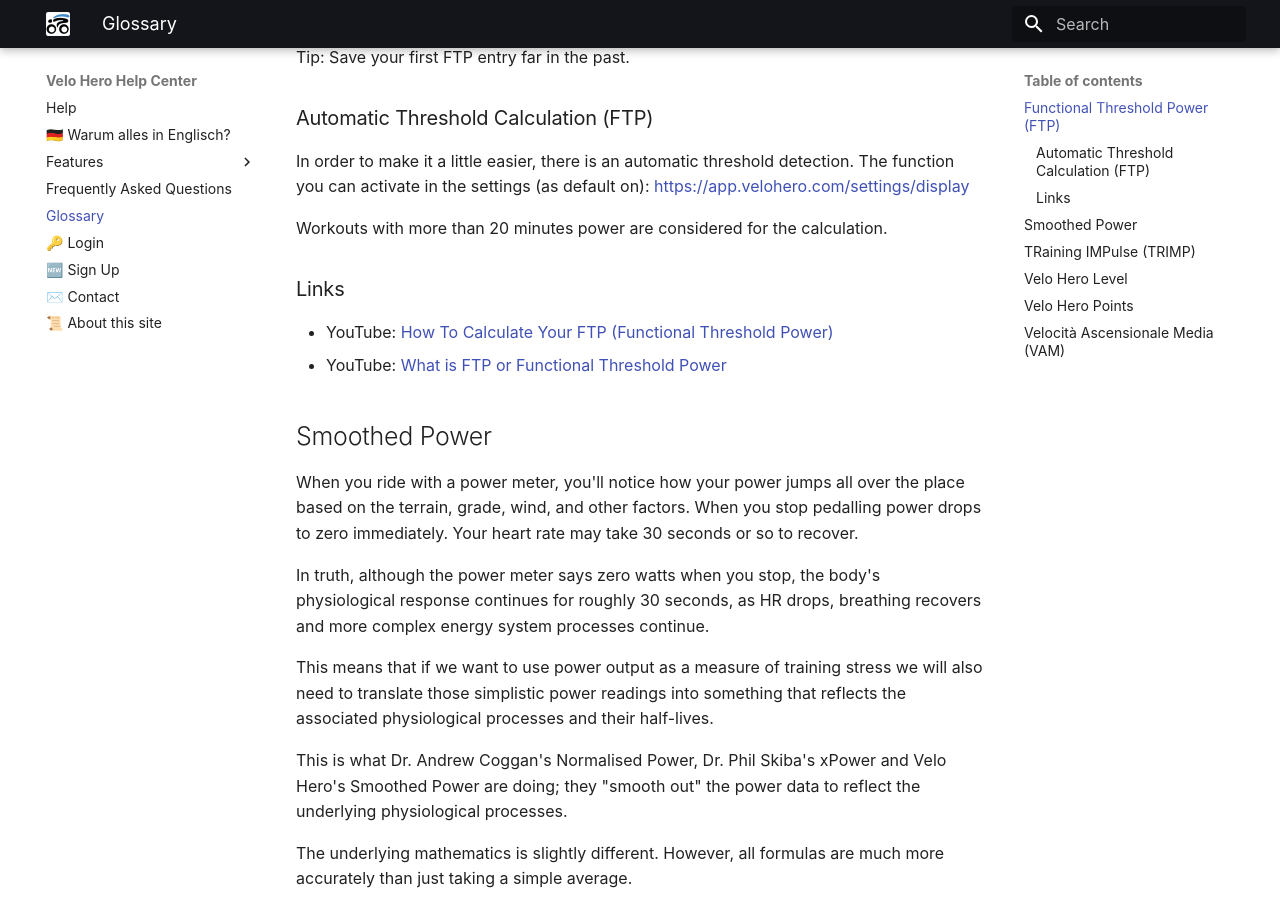
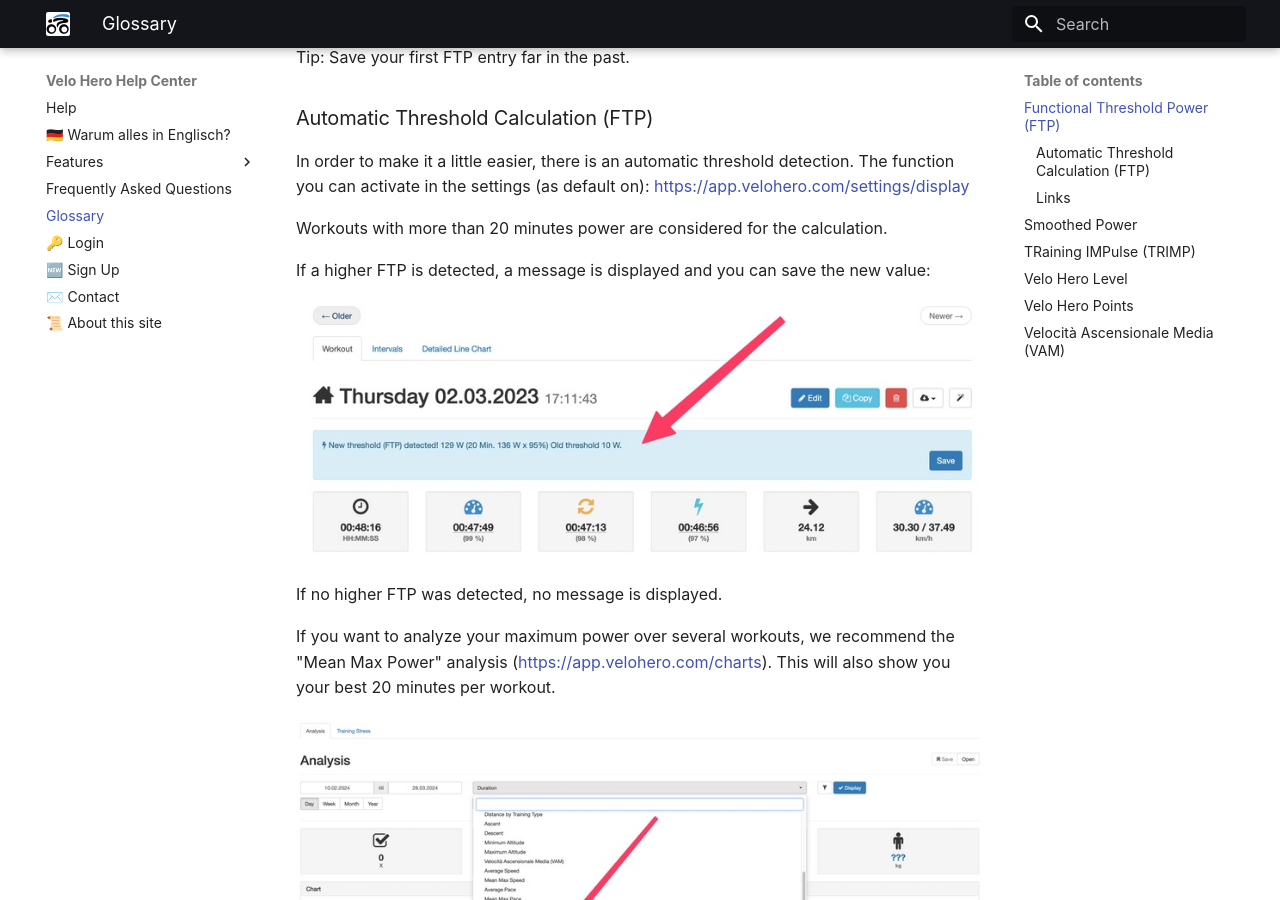
Before and after one commit to velohero-com/help, an MkDocs documentation site: the page built from docs/glossary.md, in a window 1280 px wide and 900 px high, scrolled down 571 px. Built offline with MkDocs 1.6.1 and Material for MkDocs 9.7.7, drawn with Linux system fonts in a browser that asks for light colours.

Commit message:
calc ftp

```diff
--- a/docs/glossary.md
+++ b/docs/glossary.md
@@ -21,12 +21,20 @@ In order to make it a little easier, there is an automatic threshold detection.
 
 Workouts with more than 20 minutes power are considered for the calculation.
 
+If a higher FTP is detected, a message is displayed and you can save the new value:
+
+![Screenshot: New FTP](img/ftp-calc.jpeg)
+
+If no higher FTP was detected, no message is displayed.
+
+If you want to analyze your maximum power over several workouts, we recommend the "Mean Max Power" analysis (<https://app.velohero.com/charts>). This will also show you your best 20 minutes per workout.
+
+![Screenshot: Select Mean Max Power](img/select-mean-max-power.jpeg)
+
 ### Links
 
-* YouTube: [How To Calculate Your FTP (Functional Threshold Power)
-](https://www.youtube.com/watch?v=kfJnHsKsUSM)
-* YouTube: [What is FTP or Functional Threshold Power
-](https://www.youtube.com/watch?v=_PvNyP0TekE)
+* YouTube: [How To Calculate Your FTP (Functional Threshold Power)](https://www.youtube.com/watch?v=kfJnHsKsUSM)
+* YouTube: [What is FTP or Functional Threshold Power](https://www.youtube.com/watch?v=_PvNyP0TekE)
 
 
 ## Smoothed Power
```
Also changed, not shown: docs/img/ftp-calc.jpeg (added), docs/img/select-mean-max-power.jpeg (added).
